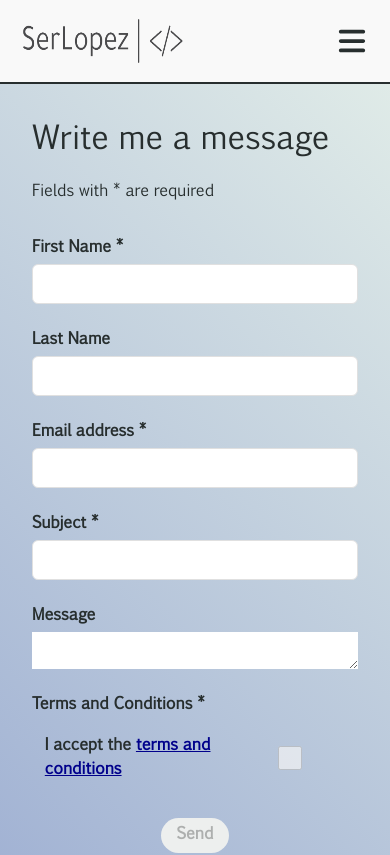
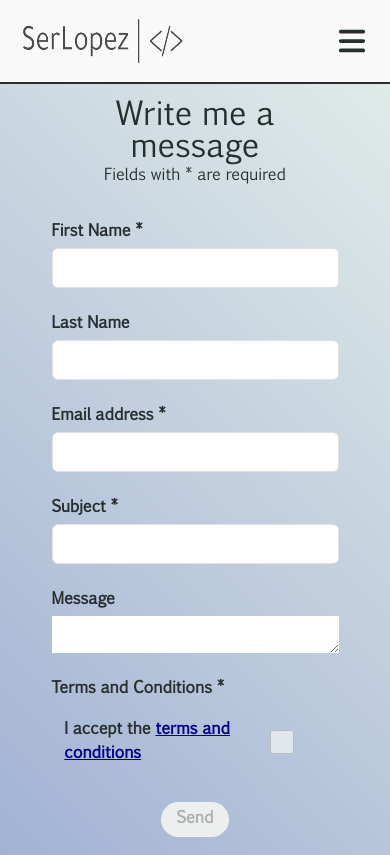
Before and after one commit to monsieurlopez/site_web_2.0, a React (Create React App) app: page /contact in a window 390 px wide. Shown: the top 855 px of the page. Built offline with nearby package versions, Linux system fonts and the light colour scheme; a web font is replaced by a local one.

Commit message:
<fix form contact> add padding style to bigs widths

```diff
--- a/src/components/pages/Reservations/Reservations.css
+++ b/src/components/pages/Reservations/Reservations.css
@@ -1,10 +1,14 @@
 .reservations {
   min-height: calc(100vh - 6.25rem - 6rem);
+  max-width: 61.75rem;
+  width: 90%;
+  margin: 0rem auto;
 }
 
 .reservations h2 {
+  text-align: center;
   width: 100%;
-  padding: 1.5rem 2rem;
+  padding: 6rem 2rem 2rem 2rem;
   color: #272e2e;
   height: max-content;
   font-family: 'Pigiarniq', sans-serif;
@@ -12,6 +16,7 @@
 }
 
 .reservations p {
+  text-align: center;
   width: 100%;
   padding: 0rem 2rem 2rem 2rem;
   color: #272e2e;
@@ -98,9 +103,13 @@
   padding: 1.5rem 0rem;
 }
 
-@media (max-width: 576px) {
+@media (max-width: 768px) {
   .reservations form {
     grid-template-columns: repeat(1, 1fr);
+  }
+
+  .reservations h2 {
+    padding: 0rem 2rem;
   }
 
   .reservations form button {
```
